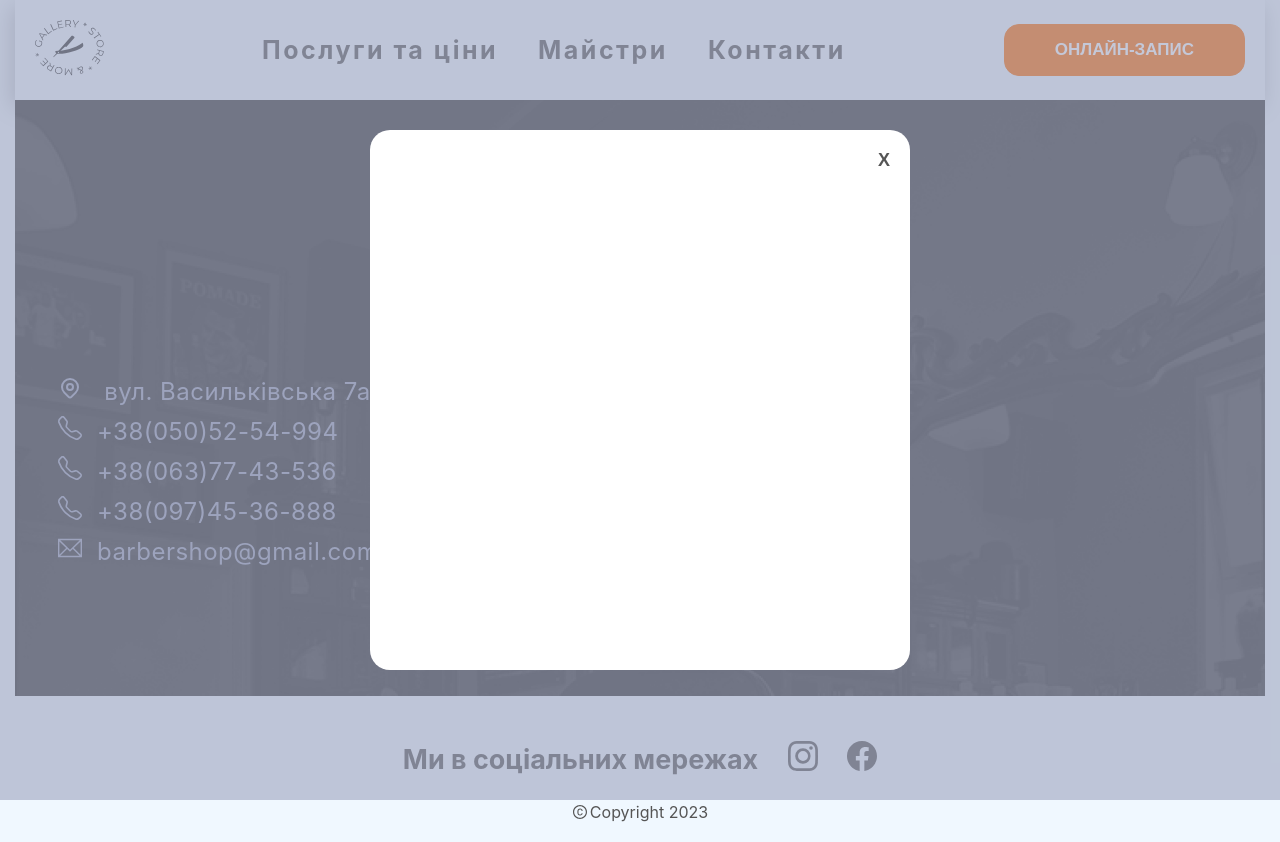
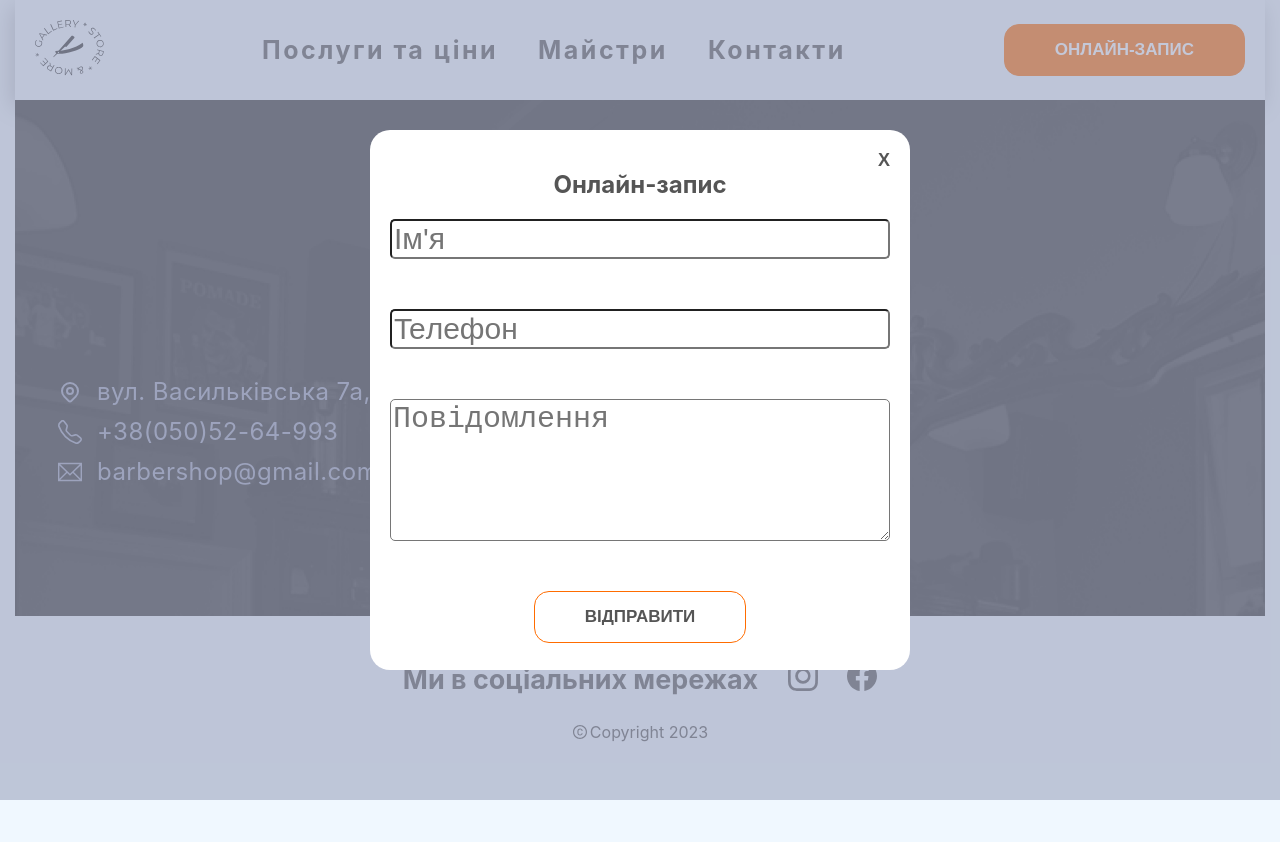
Before and after one commit to OllBond/barbershop, a React (Create React App) app: page /contacts in a window 1280 px wide. Both pictures are taken after a click on the button "ОНЛАЙН-ЗАПИС". After the commit the page ends 800 px from the top, so only its background shows below. Built offline with nearby package versions, Linux system fonts and the light colour scheme.

Commit message:
add form

```diff
--- a/package.json
+++ b/package.json
@@ -6,6 +6,7 @@
     "@testing-library/jest-dom": "^5.16.5",
     "@testing-library/react": "^13.4.0",
     "@testing-library/user-event": "^13.5.0",
+    "formik": "^2.4.2",
     "react": "^18.2.0",
     "react-dom": "^18.2.0",
     "react-icons": "^4.10.1",
--- a/public/index.html
+++ b/public/index.html
@@ -24,7 +24,7 @@
       work correctly both with client-side routing and a non-root public URL.
       Learn how to configure a non-root public URL by running `npm run build`.
     -->
-    <title>React App</title>
+    <title>BarberShop</title>
   </head>
   <body>
     <noscript>You need to enable JavaScript to run this app.</noscript>
--- a/src/modules/ContactsList/ContactsList.jsx
+++ b/src/modules/ContactsList/ContactsList.jsx
@@ -17,12 +17,9 @@ const ContactsList = () => {
             Васильківська 7а, Київ, 08132
           </li>
           <li className={css.contactItem}>
-            <Link></Link> <BsTelephone className={css.contactsIcon} />
-            +38(050)52-54-994 <br />
+            <Link></Link>
             <BsTelephone className={css.contactsIcon} />
-            +38(063)77-43-536 <br />
-            <BsTelephone className={css.contactsIcon} />
-            +38(097)45-36-888
+            +38(050)52-64-993
           </li>
           <li className={css.contactItem}>
             <Link></Link> <TfiEmail className={css.contactsIcon} />
--- a/src/modules/ContactsList/contacts-list.module.css
+++ b/src/modules/ContactsList/contacts-list.module.css
@@ -15,9 +15,14 @@
   letter-spacing: 0.02em;
 }
 .contactItem {
+  display: flex;
+  align-items: center;
   font-size: 24px;
   color: var(--text-color-list);
 }
 .contactsIcon {
   margin-right: 15px;
+  display: flex;
+  justify-content: center;
+  align-items: center;
 }
--- a/src/modules/Footer/Footer.jsx
+++ b/src/modules/Footer/Footer.jsx
@@ -13,12 +13,12 @@ const Footer = () => {
           <h3 className={css.titleFooter}>Ми в соціальних мережах</h3>
           <ul className={css.list}>
             <li>
-              <NavLink to="#">
+              <NavLink to="https://www.instagram.com/frisorworkshop/">
                 <BsInstagram className={css.iconsSocial} />
               </NavLink>
             </li>
             <li>
-              <NavLink to="#">
+              <NavLink to="https://www.facebook.com/FrisorBarbershop/">
                 <BsFacebook className={css.iconsSocial} />
               </NavLink>
             </li>
--- a/src/modules/NavBar/NavBar.jsx
+++ b/src/modules/NavBar/NavBar.jsx
@@ -5,6 +5,7 @@ import LogoIcon from "../../icons/LogoIcon";
 import Navigation from "./Navigation/Navigation";
 import Button from "../../shared/components/Button/Button";
 import Modal from "../../shared/components/ModalWindow/ModalWindow";
+import OnlineRegisterForm from "../OnlineRegisterForm/OnlineRegisterForm";
 
 import css from "./navbar.module.css";
 
@@ -27,7 +28,11 @@ const NavBar = () => {
           </NavLink>
           <Navigation />
           <Button text="ОНЛАЙН-ЗАПИС" openModal={openModal} />
-          {showModal && <Modal close={closeModal} />}
+          {showModal && (
+            <Modal close={closeModal}>
+              <OnlineRegisterForm />
+            </Modal>
+          )}
         </div>
       </header>
     </>
--- /dev/null
+++ b/src/modules/OnlineRegisterForm/OnlineRegisterForm.jsx
@@ -0,0 +1,48 @@
+import { Formik, Form, Field } from "formik";
+
+import Button from "../../shared/components/Button/Button";
+
+import css from "./online-register-form.module.css";
+
+const initialValues = {
+  name: "",
+  phone: "",
+  message: "",
+};
+const OnlineRegisterForm = () => {
+  const handleSubmit = (values, { resetForm }) => {
+    console.log(values);
+    resetForm();
+  };
+
+  return (
+    <Formik initialValues={initialValues} onSubmit={handleSubmit}>
+      <Form autoComplete="off">
+        <h2 className={css.titleForm}>Онлайн-запис</h2>
+        <div className={css.fieldWrapper}>
+          <Field
+            className={css.input}
+            type="text"
+            name="name"
+            placeholder="Ім'я"
+          />
+          <Field
+            className={css.input}
+            type="tel"
+            name="phone"
+            placeholder="Teлефон"
+          />
+          <Field
+            className={css.input}
+            name="message"
+            placeholder="Повідомлення"
+            as="textarea"
+            rows="4"
+          ></Field>
+          <Button text="ВІДПРАВИТИ" type="submit" />
+        </div>
+      </Form>
+    </Formik>
+  );
+};
+export default OnlineRegisterForm;
--- /dev/null
+++ b/src/modules/OnlineRegisterForm/online-register-form.module.css
@@ -0,0 +1,12 @@
+.titleForm {
+  text-align: center;
+}
+.fieldWrapper {
+  display: flex;
+  flex-direction: column;
+  gap: 50px;
+}
+.input {
+  font-size: 30px;
+  border-radius: 5px;
+}
```
Also changed, not shown: 1 other file (tests, documents, lock files or other folders).
